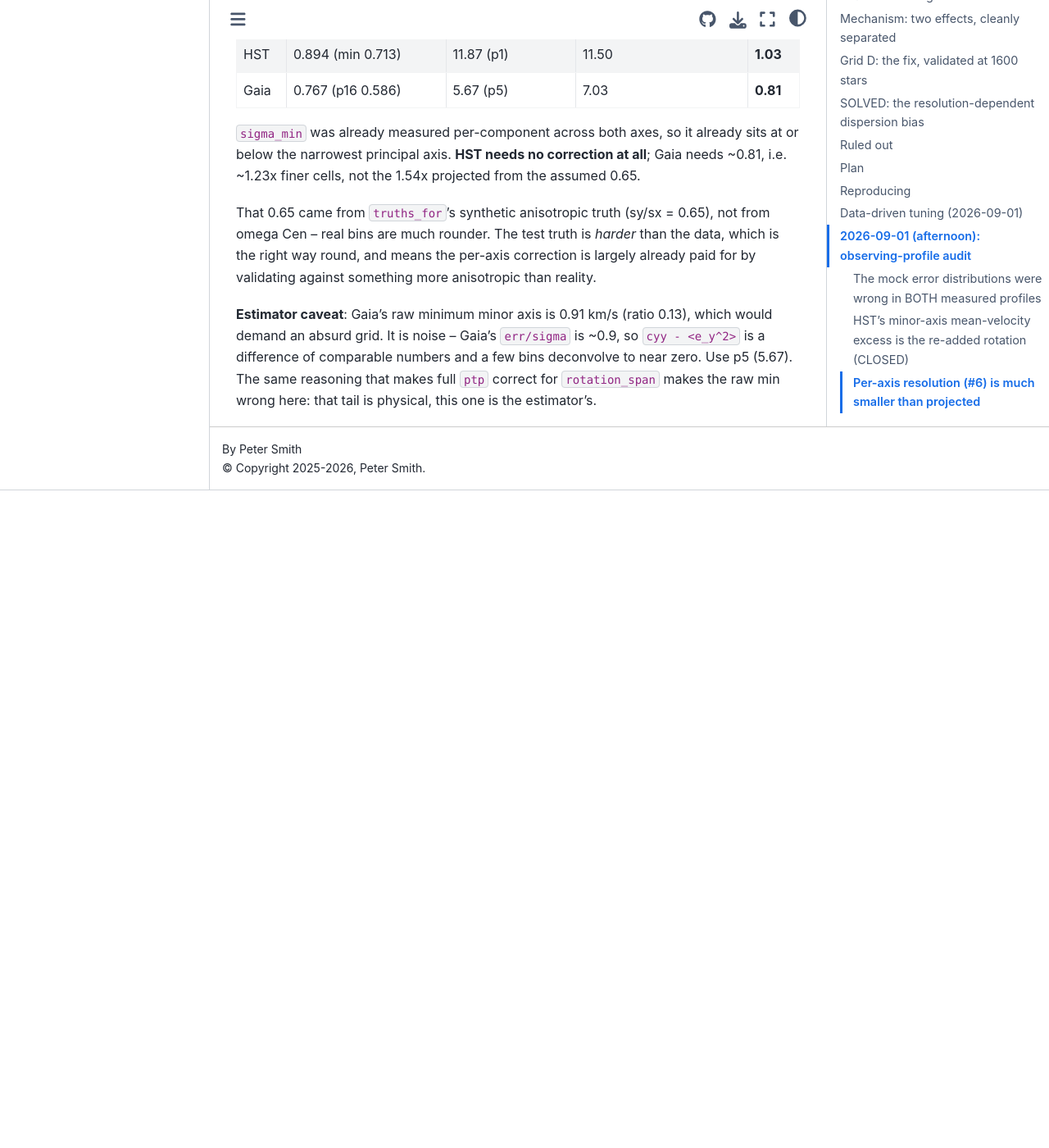
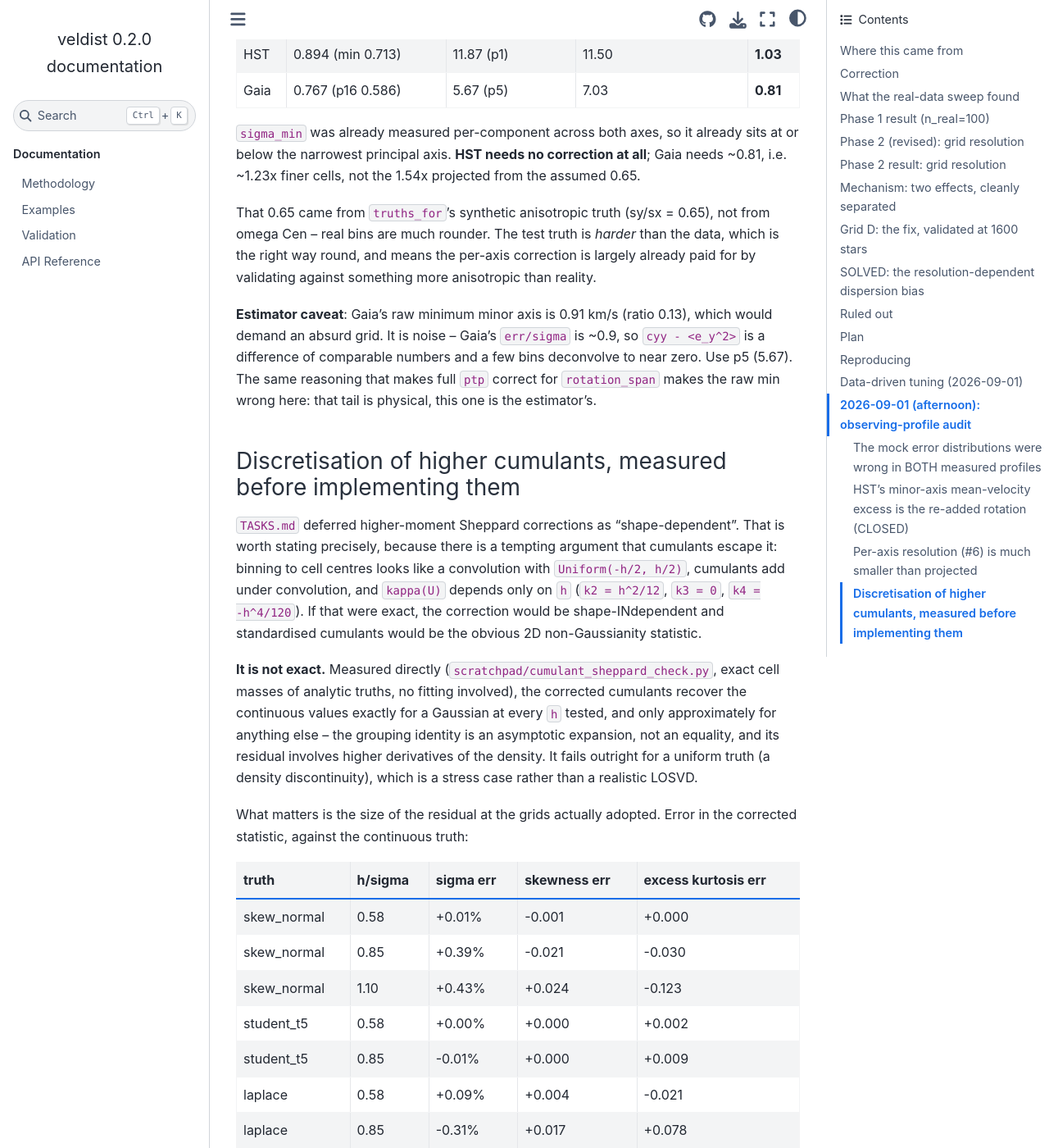
Before and after one commit to pjs902/veldist, a Sphinx documentation site: the page built from docs/handoff-2d-tilt-recovery.md, in a window 1280 px wide and 1400 px high, scrolled down 19618 px. Shown: the whole window at 82% size. Built offline with Sphinx 7.4.7 and the Sphinx Book theme 1.1.4, drawn with Linux system fonts in a browser that asks for light colours; before the commit the page ends 20216 px from its top, so only the background shows below that; some of the changed text lies outside the part shown.

Commit message:
docs(2d): measure the cumulant discretisation residual
Co-Authored-By: Claude Opus 5 <noreply@anthropic.com>

```diff
--- a/docs/handoff-2d-tilt-recovery.md
+++ b/docs/handoff-2d-tilt-recovery.md
@@ -765,3 +765,56 @@ so `cyy - <e_y^2>` is a difference of comparable numbers and a few bins
 deconvolve to near zero. Use p5 (5.67). The same reasoning that makes full
 `ptp` correct for `rotation_span` makes the raw min wrong here: that tail is
 physical, this one is the estimator's.
+
+### Discretisation of higher cumulants, measured before implementing them
+
+`TASKS.md` deferred higher-moment Sheppard corrections as "shape-dependent".
+That is worth stating precisely, because there is a tempting argument that
+cumulants escape it: binning to cell centres looks like a convolution with
+`Uniform(-h/2, h/2)`, cumulants add under convolution, and `kappa(U)` depends
+only on `h` (`k2 = h^2/12`, `k3 = 0`, `k4 = -h^4/120`). If that were exact,
+the correction would be shape-INdependent and standardised cumulants would be
+the obvious 2D non-Gaussianity statistic.
+
+**It is not exact.** Measured directly (`scratchpad/cumulant_sheppard_check.py`,
+exact cell masses of analytic truths, no fitting involved), the corrected
+cumulants recover the continuous values exactly for a Gaussian at every `h`
+tested, and only approximately for anything else -- the grouping identity is
+an asymptotic expansion, not an equality, and its residual involves higher
+derivatives of the density. It fails outright for a uniform truth (a density
+discontinuity), which is a stress case rather than a realistic LOSVD.
+
+What matters is the size of the residual at the grids actually adopted.
+Error in the corrected statistic, against the continuous truth:
+
+| truth | h/sigma | sigma err | skewness err | excess kurtosis err |
+|---|---|---|---|---|
+| skew_normal | 0.58 | +0.01% | -0.001 | +0.000 |
+| skew_normal | 0.85 | +0.39% | -0.021 | -0.030 |
+| skew_normal | 1.10 | +0.43% | +0.024 | -0.123 |
+| student_t5 | 0.58 | +0.00% | +0.000 | +0.002 |
+| student_t5 | 0.85 | -0.01% | +0.000 | +0.009 |
+| laplace | 0.58 | +0.09% | +0.004 | -0.021 |
+| laplace | 0.85 | -0.31% | +0.017 | +0.078 |
+| laplace | 1.10 | +0.60% | -0.071 | -0.152 |
+
+Reading, for the two adopted grids:
+
+- **HST at cps 0.58**: skewness good to ~0.004, excess kurtosis to ~0.02.
+  Comfortably usable.
+- **Gaia at cps 0.85**: skewness to ~0.02, excess kurtosis to ~0.08,
+  shape-dependent. Marginal -- an excess-kurtosis signal of order 0.1 would be
+  reported with a bias comparable to itself.
+- Beyond `h/sigma ~ 1` the fourth cumulant degrades fast (0.12-0.15 at 1.10).
+
+So the correction is worth implementing -- uncorrected `k4` errors are an
+order of magnitude larger -- but it does not remove the grid requirement, and
+**the requirement for the fourth cumulant is tighter than for sigma**. Sigma
+stays under 0.6% across this whole range, which is exactly why a
+sigma-calibrated grid cannot be assumed adequate for kurtosis. Any 2D
+non-Gaussianity work needs its own resolution anchor, measured the same way
+`_CPS_ANCHORS` was.
+
+This also settles the estimator choice: use raw cumulants with the additive
+`kappa(U)` correction, then standardise from the corrected `k2`. Correcting
+standardised quantities directly mixes two corrections and has no clean form.
```
